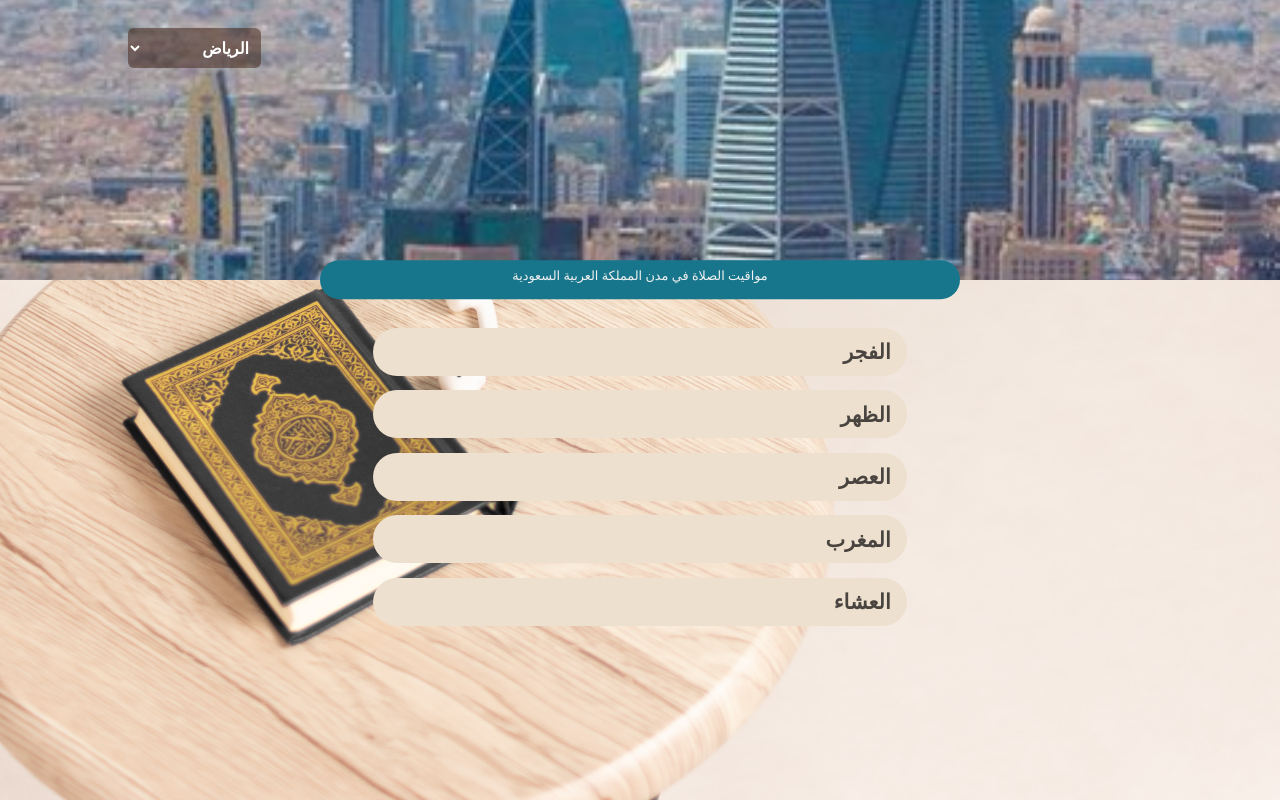
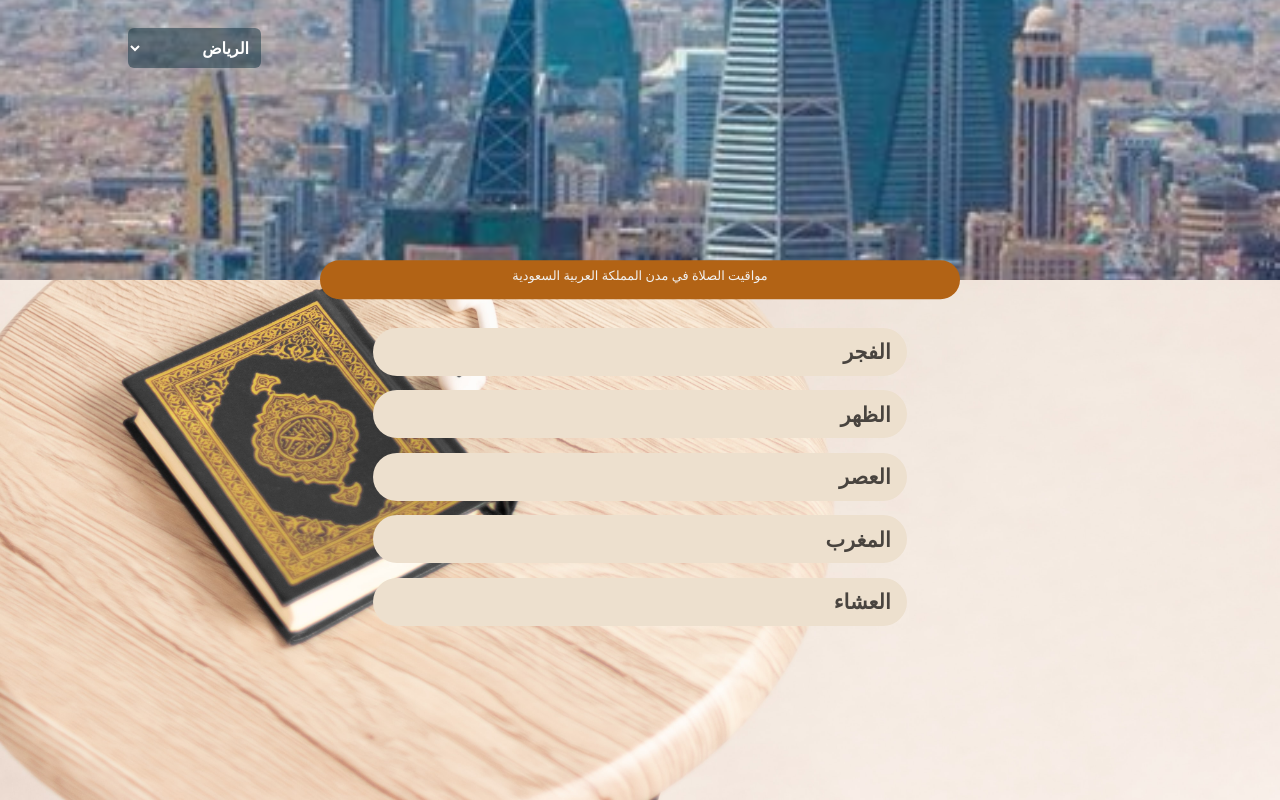
Before and after one commit to abdurehmannazer/New-Prayer-Time, a plain HTML site: page index.html in a window 1280 px wide. Drawn offline with nearby package versions, Linux system fonts and the light colour scheme; no server answers.

Commit message:
Last change

```diff
--- a/css/css.css
+++ b/css/css.css
@@ -19,7 +19,8 @@
 
 .txt {
     border-radius: 1.5rem;
-    background-color: hsl(191, 71%, 32%);
+    background-color: hsl(30, 79%, 39%);
+    /* background-color: hsl(191, 71%, 32%); */
     color: #f2f2f2;
 
 }
@@ -31,8 +32,7 @@
 
 
 #select {
-    background-color: #40211380;
-    /* background-color: #13334080; */
+    background-color: #13334080;
     color: #ffffff;
     outline: none;
     border: none;
```
